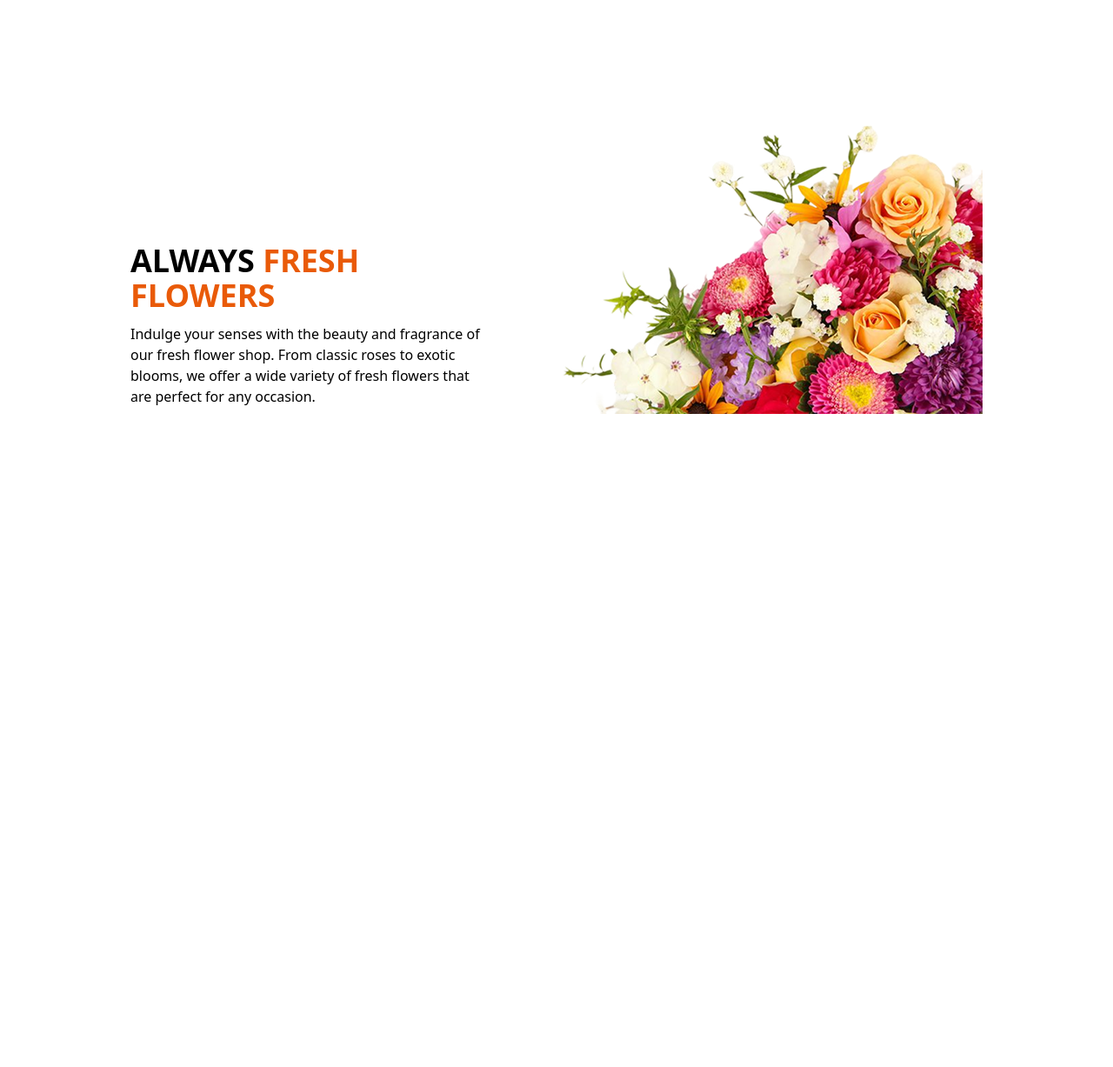
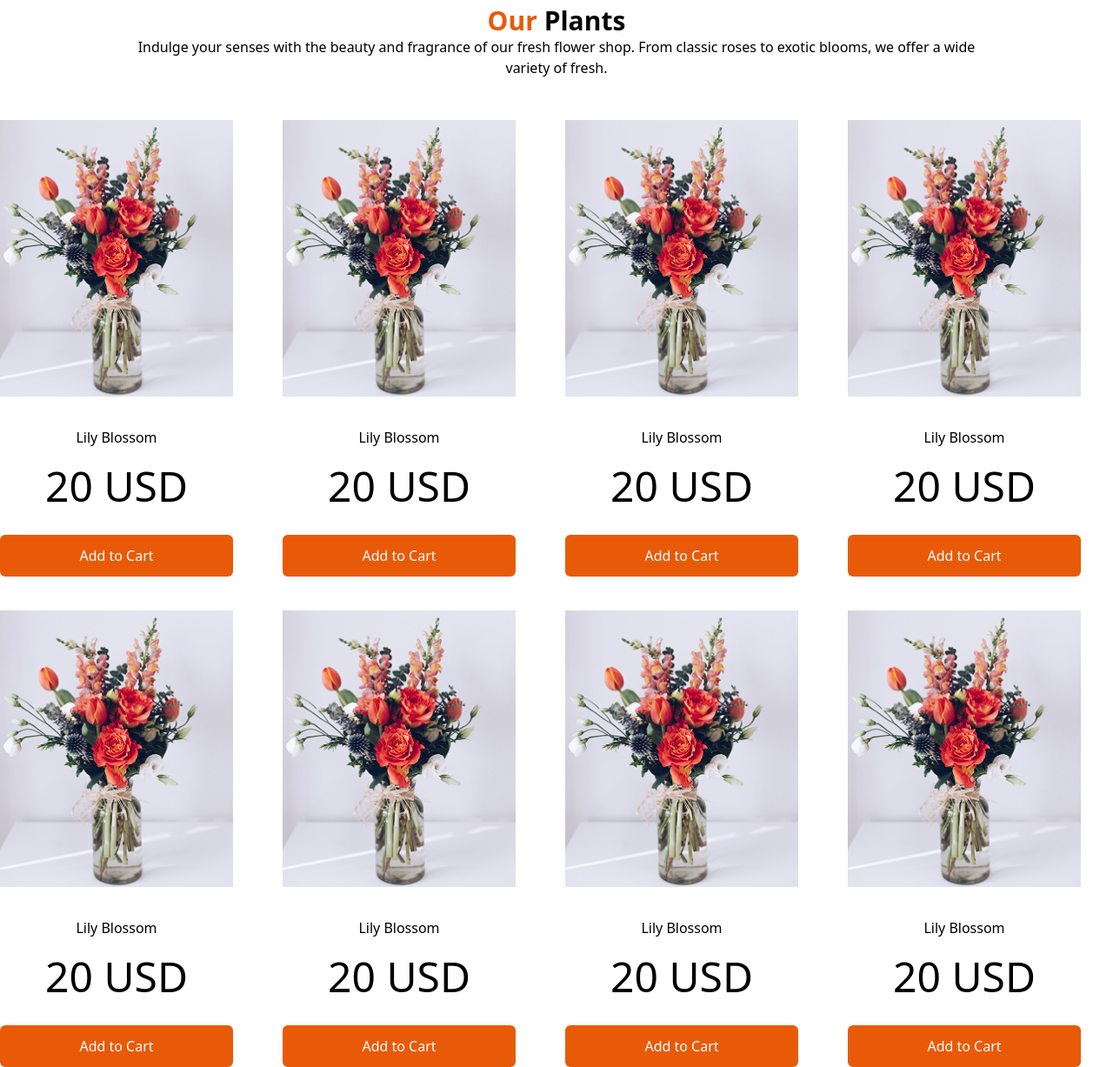
Before and after one commit to al-aminhub-coder/assignment-2, a plain HTML site: page index.html in a window 1280 px wide. Shown: the part 144-1371 px from the top of the page at 87% size. Before the commit the page ends 800 px from the top, so only its background shows below. Drawn offline with nearby package versions, Linux system fonts and the light colour scheme.

Commit message:
added grid system

```diff
--- a/index.html
+++ b/index.html
@@ -8,39 +8,184 @@
     />
     <script src="https://cdn.jsdelivr.net/npm/@tailwindcss/browser@4"></script>
     <title>Assignment 2</title>
-  </head>
-  <body>
-    <header>
-      <nav class="flex justify-between items-center mt-8 ml-37.5 mr-37.5">
+
+
+    <div class="plant-section">
+
+
+
+         <div class="ml-37.5 mr-37.5 mt-37.5 mb-12">
+        <h1 class="text-center text-3xl font-bold mt-37.5">
+          <span class="text-[#E95A08]">Our</span> Plants
+        </h1>
+        <p class="text-center">
+          Indulge your senses with the beauty and fragrance of our fresh flower
+          shop. From classic roses to exotic blooms, we offer a wide variety of
+          fresh.
+        </p>
+      </div>
+
+
+
+
+      <div class="card-items grid grid-cols-4 gap-y-20 gap-x-5 m-calc(100% - 300px);">
+
+
+
+          <div class="w-67 h-121 ">
           <img
-          src="assets/logo.png"
+            src="assets/sample-flower-image.png"
             alt=""
           />
-        <ul class="flex space-x-4 text-center">
-          <li><a href="#">Home</a></li>
-          <li><a href="#">shop</a></li>
-          <li><a href="#">About</a></li>
-          <li><a href="#">Cart ($56)</a></li>
-        </ul>
-      </nav>
+          <div class="text-center gap-5">
 
-      <div class="banner flex m-37.5 37.5">
-        <div class="mt-37.5 flex flex-col items-center justify-center">
-          <h1 class="text-4xl font-bold">
-            <span class="text-[000000]">ALWAYS</span>
-            <span class="text-[#E95A08]">FRESH FLOWERS</span>
-          </h1>
-          <p class="mt-3 text-align-center">
-            Indulge your senses with the beauty and fragrance of our fresh
-            flower shop. From classic roses to exotic blooms, we offer a wide
-            variety of fresh flowers that are perfect for any occasion.
-          </p>
+          <p class="md-5 mt-8 mb-5">Lily Blossom</p>
+          <p class="text-5xl mb-8">20 USD</p>
           </div>
+          <button
+            type="button"
+            class="h-12 w-67 mb-10 bg-[#e95a08] text-white rounded-md font-medium"
+          >
+            Add to Cart
+          </button>
+        </div>
+
+
+
+
+        <div class="w-67 h-121 ">
           <img
-          src="assets/hero-flower.png"
+            src="assets/sample-flower-image.png"
             alt=""
           />
+          <div class="text-center gap-5">
+
+          <p class="md-5 mt-8 mb-5">Lily Blossom</p>
+          <p class="text-5xl mb-8">20 USD</p>
           </div>
-    </header>
+          <button
+            type="button"
+            class="h-12 w-67 bg-[#e95a08] text-white rounded-md font-medium"
+          >
+            Add to Cart
+          </button>
+        </div>
+        <div class="w-67 h-121 ">
+          <img
+            src="assets/sample-flower-image.png"
+            alt=""
+          />
+          <div class="text-center gap-5">
+
+          <p class="md-5 mt-8 mb-5">Lily Blossom</p>
+          <p class="text-5xl mb-8">20 USD</p>
+          </div>
+          <button
+            type="button"
+            class="h-12 w-67 bg-[#e95a08] text-white rounded-md font-medium"
+          >
+            Add to Cart
+          </button>
+        </div>
+        <div class="w-67 h-121 ">
+          <img
+            src="assets/sample-flower-image.png"
+            alt=""
+          />
+          <div class="text-center gap-5">
+
+          <p class="md-5 mt-8 mb-5">Lily Blossom</p>
+          <p class="text-5xl mb-8">20 USD</p>
+          </div>
+          <button
+            type="button"
+            class="h-12 w-67 bg-[#e95a08] text-white rounded-md font-medium"
+          >
+            Add to Cart
+          </button>
+        </div>
+        <div class="w-67 h-121 ">
+          <img
+            src="assets/sample-flower-image.png"
+            alt=""
+          />
+          <div class="text-center gap-5">
+
+          <p class="md-5 mt-8 mb-5">Lily Blossom</p>
+          <p class="text-5xl mb-8">20 USD</p>
+          </div>
+          <button
+            type="button"
+            class="h-12 w-67 bg-[#e95a08] text-white rounded-md font-medium"
+          >
+            Add to Cart
+          </button>
+        </div>
+        <div class="w-67 h-121 ">
+          <img
+            src="assets/sample-flower-image.png"
+            alt=""
+          />
+          <div class="text-center gap-5">
+
+          <p class="md-5 mt-8 mb-5">Lily Blossom</p>
+          <p class="text-5xl mb-8">20 USD</p>
+          </div>
+          <button
+            type="button"
+            class="h-12 w-67 bg-[#e95a08] text-white rounded-md font-medium"
+          >
+            Add to Cart
+          </button>
+        </div>
+        <div class="w-67 h-121 ">
+          <img
+            src="assets/sample-flower-image.png"
+            alt=""
+          />
+          <div class="text-center gap-5">
+
+          <p class="md-5 mt-8 mb-5">Lily Blossom</p>
+          <p class="text-5xl mb-8">20 USD</p>
+          </div>
+          <button
+            type="button"
+            class="h-12 w-67 bg-[#e95a08] text-white rounded-md font-medium"
+          >
+            Add to Cart
+          </button>
+        </div>
+        <div class="w-67 h-121 ">
+          <img
+            src="assets/sample-flower-image.png"
+            alt=""
+          />
+          <div class="text-center gap-5">
+
+          <p class="md-5 mt-8 mb-5">Lily Blossom</p>
+          <p class="text-5xl mb-8">20 USD</p>
+          </div>
+          <button
+            type="button"
+            class="h-12 w-67 bg-[#e95a08] text-white rounded-md font-medium"
+          >
+            Add to Cart
+          </button>
+        </div>
+
+      </div>
+
+
+
+
+
+        </div>
+
+
+
+
+
+
+    </main>
   </body>
 </html>
```
Lines whose indentation alone changed are shown as unchanged.
